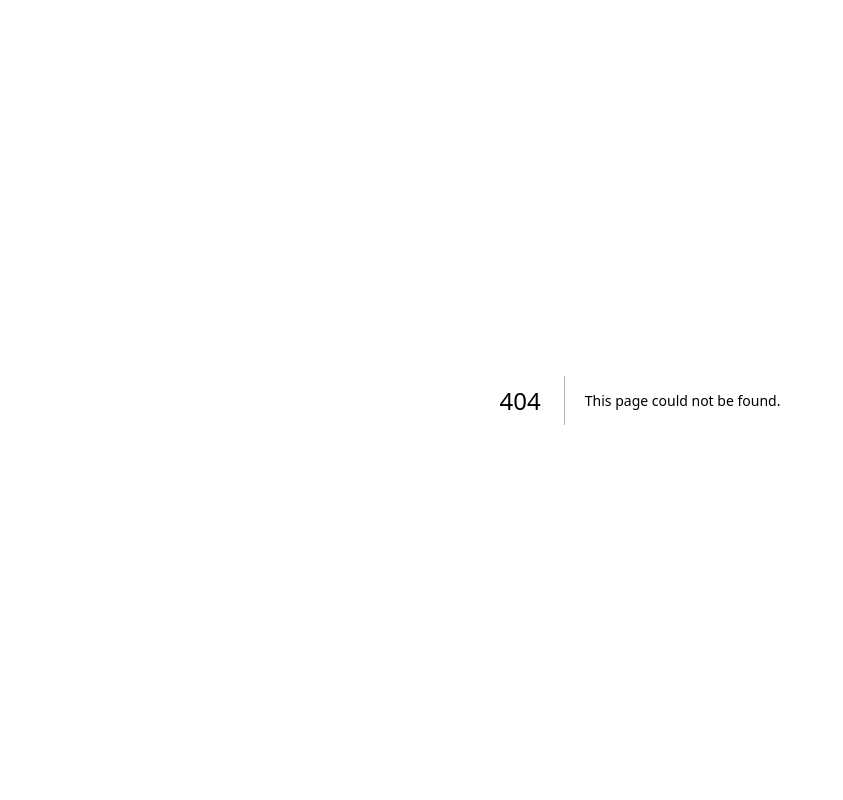
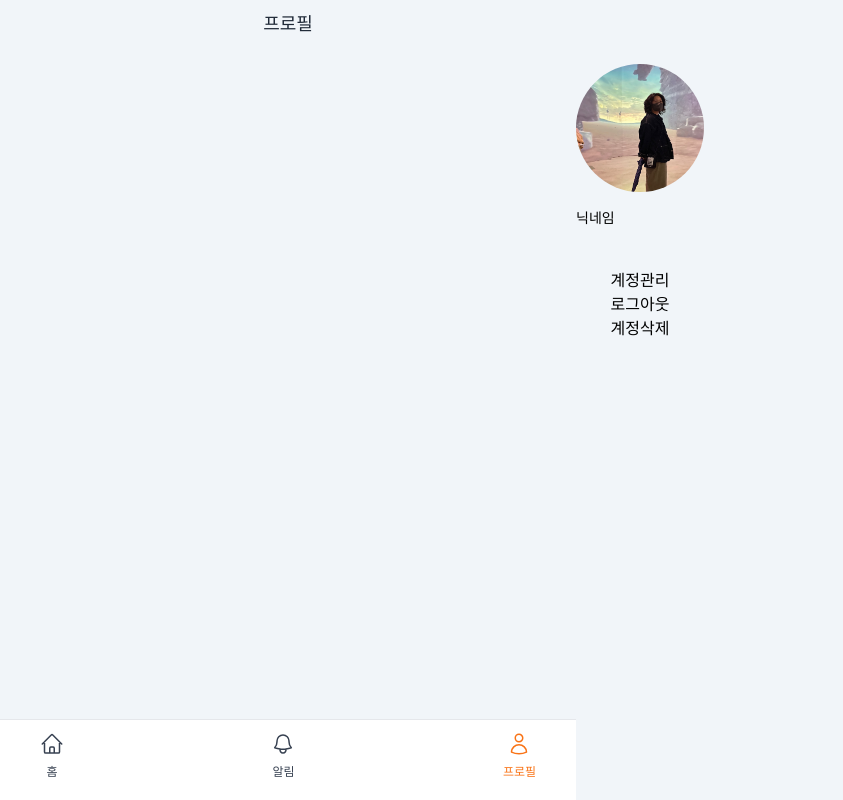
Before and after one commit to HabitPay/frontend, a Next.js app: page /profile in a window 1280 px wide. Before the commit this address had no page. Shown: the whole page, without its empty margins (0-843 px from the left). Built offline with nearby package versions, Linux system fonts and the light colour scheme.

Commit message:
creating profile page#4

```diff
--- a/src/app/components/input.tsx
+++ b/src/app/components/input.tsx
@@ -2,68 +2,21 @@ import React from "react";
 import { UseFormRegisterReturn } from "react-hook-form";
 
 interface InputProps {
-  name: string;
-  kind?: "text" | "phone" | "price";
   type: string;
   register: UseFormRegisterReturn;
-  required: boolean;
 }
 
-export default function Input({
-  name,
-  kind = "text",
-  register,
-  type,
-  required,
-}: InputProps) {
+export default function Input({ register, type }: InputProps) {
   return (
     <div>
-      <label
-        className="mb-1 block text-sm font-medium text-gray-700"
-        htmlFor={name}
-      ></label>
-      {kind === "text" ? (
       <div className="rounded-md relative flex  items-center shadow-sm">
         <input
-            id={name}
-            required={required}
+          id={register?.name}
           {...register}
           type={type}
-            className="appearance-none w-full px-3 py-2 border border-gray-300 rounded-md shadow-sm placeholder-gray-400 focus:outline-none focus:ring-green-500 focus:border-green-500 border-green"
+          className="appearance-none w-full px-3 py-2 border border-gray-300 rounded-md shadow-sm placeholder-gray-400 focus:outline-none focus:ring-green-500 focus:border-green-500"
         />
       </div>
-      ) : null}
-      {kind === "price" ? (
-        <div className="rounded-md relative flex  items-center shadow-sm">
-          <div className="absolute left-0 pointer-events-none pl-3 flex items-center justify-center">
-            <span className="text-gray-500 text-sm">$</span>
-          </div>
-          <input
-            id={name}
-            required={required}
-            {...register}
-            type={type}
-            className="appearance-none pl-7 w-full px-3 py-2 border border-gray-300 rounded-md shadow-sm placeholder-gray-400 focus:outline-none focus:ring-green-500 focus:border-green-500"
-          />
-          <div className="absolute right-0 pointer-events-none pr-3 flex items-center">
-            <span className="text-gray-500">KRW</span>
-          </div>
-        </div>
-      ) : null}
-      {kind === "phone" ? (
-        <div className="flex rounded-md shadow-sm">
-          <span className="flex items-center justify-center px-3 rounded-l-md border border-r-0 border-gray-300 bg-gray-50 text-gray-500 select-none text-sm">
-            +82
-          </span>
-          <input
-            id={name}
-            required={required}
-            {...register}
-            type={type}
-            className="appearance-none w-full px-3 py-2 border border-gray-300 rounded-md rounded-l-none shadow-sm placeholder-gray-400 focus:outline-none focus:ring-green-500 focus:border-green-500"
-          />
-        </div>
-      ) : null}
     </div>
   );
 }
--- a/src/app/components/layout.tsx
+++ b/src/app/components/layout.tsx
@@ -21,7 +21,7 @@ export default function Layout({
   };
   return (
     <div>
-      <div className="bg-white w-full h-12 max-w-xl justify-center text-lg px-10 font-medium fixed text-gray-800  top-0 flex items-center">
+      <div className="bg-slate-100 w-full h-12 max-w-xl justify-center text-lg px-10 font-medium fixed text-gray-800  top-0 flex items-center">
         {canGoBack ? (
           <button onClick={onClick} className="absolute left-4">
             <svg
@@ -65,7 +65,7 @@ export default function Layout({
                 xmlns="http://www.w3.org/2000/svg"
                 fill="none"
                 viewBox="0 0 24 24"
-                stroke-width="1.5"
+                strokeWidth={1.5}
                 stroke="currentColor"
                 className="w-6 h-6"
               >
@@ -117,7 +117,7 @@ export default function Layout({
                 xmlns="http://www.w3.org/2000/svg"
                 fill="none"
                 viewBox="0 0 24 24"
-                stroke-width="1.5"
+                strokeWidth={1.5}
                 stroke="currentColor"
                 className="w-6 h-6"
               >
--- a/src/app/globals.css
+++ b/src/app/globals.css
@@ -1,6 +1,12 @@
 @tailwind base;
 @tailwind components;
 @tailwind utilities;
+
+/* light mode default bg color*/
+/* bg-slate-100 */
+/* rgb(241 245 249); */
+/* #F1F5F9 */
+
 
 :root {
   --foreground-rgb: 0, 0, 0;
@@ -18,4 +24,5 @@
 
 body {
   color: rgb(var(--foreground-rgb));
+  background-color: #F1F5F9;
 }
--- a/src/app/on_boarding/page.tsx
+++ b/src/app/on_boarding/page.tsx
@@ -8,6 +8,8 @@ import Input from "../components/input";
 
 interface IForm {
   nickname: string;
+  jkwak: string;
+  number: number;
 }
 
 const Page = () => {
@@ -21,8 +23,8 @@ const Page = () => {
   };
   return (
     <Layout canGoBack>
-      <div className="mx-4">
-        <div className="mb-4">
+      <div className="mx-5">
+        <div className="mt-4 mb-4">
           <h2 className=" text-xl font-bold">사용할 닉네임을 입력해주세요</h2>
           <span className="text-sm">
             입력한 정보는 이후에 언제든 수정가능합니다.
@@ -31,7 +33,7 @@ const Page = () => {
         <form className="flex flex-col" onSubmit={handleSubmit(onSubmit)}>
           <div className="flex flex-col">
             <input
-              className="border-b-2 border-slate-200 focus:outline-none focus:border-green-500"
+              className="bg-slate-100 border-b-2 border-slate-200 focus:outline-none focus:border-green-500"
               type="text"
               placeholder="닉네임을 입력해주세요."
               {...register("nickname", {
@@ -50,6 +52,7 @@ const Page = () => {
                 },
               })}
             />
+            <input {...register("jkwak")} />
             <span className="mt-1 text-red-500 text-sm">
               {errors?.nickname?.message as string}
             </span>
--- a/src/app/page.tsx
+++ b/src/app/page.tsx
@@ -2,7 +2,7 @@
 
 const Page = () => {
   return (
-    <div className="bg-slate-100 h-screen flex flex-col justify-center items-center  space-y-8">
+    <div className=" bg-inherit h-screen flex flex-col justify-center items-center  space-y-8">
       <div className="flex flex-col items-center">
         <span className=" font-light">성공하는 습관 만들기</span>
         <span className=" font-bold text-lg">HabitPay</span>
--- /dev/null
+++ b/src/app/profile/page.tsx
@@ -0,0 +1,38 @@
+"use client";
+
+import Image from "next/image";
+import Input from "../components/input";
+import profilePic from "../../../public/profilePic.jpeg";
+import Layout from "../components/layout";
+import { useForm } from "react-hook-form";
+
+const Page = () => {
+  const { register } = useForm();
+  return (
+    <Layout title="프로필" hasTabBar>
+      <div className="flex flex-col items-center w-screen px-10 space-y-10">
+        <form className="flex flex-col items-center space-y-4">
+          <Image
+            className="rounded-full size-32"
+            src={profilePic}
+            alt="Picture of me"
+            placeholder="blur"
+          />
+          <div className="flex flex-col w-full space-y-2">
+            <span className="text-sm">닉네임</span>
+            {/* <Input type="text" {...register("nickname")} /> */}
+          </div>
+        </form>
+        <div>
+          <span>계정관리</span>
+          <div className="flex flex-col items-center">
+            <button>로그아웃</button>
+            <button>계정삭제</button>
+          </div>
+        </div>
+      </div>
+    </Layout>
+  );
+};
+
+export default Page;
```
Also changed, not shown: src/app/layout.tsx (+9 -9 lines), public/profilePic.jpeg (added). Lines whose indentation alone changed are shown as unchanged.
